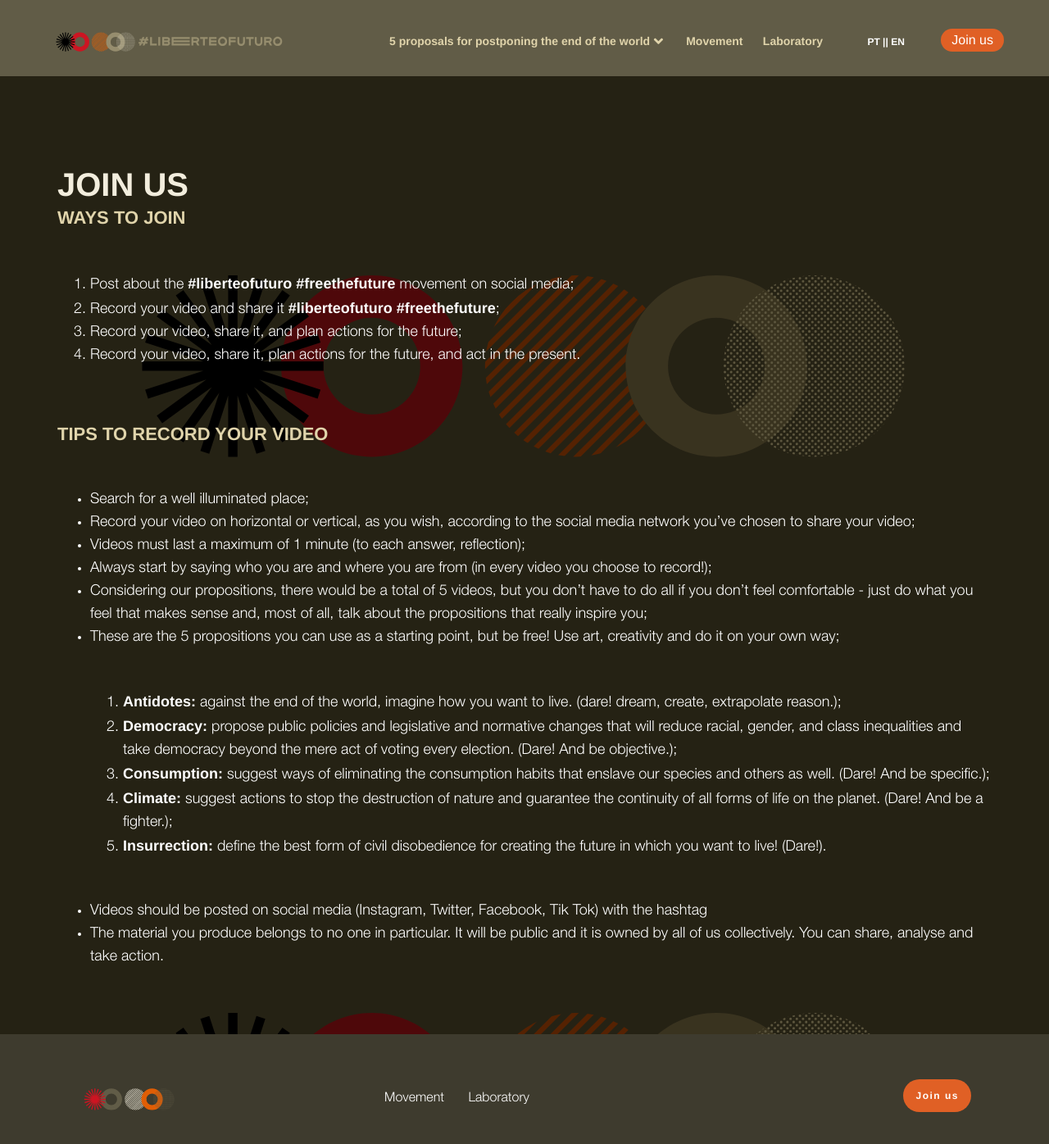
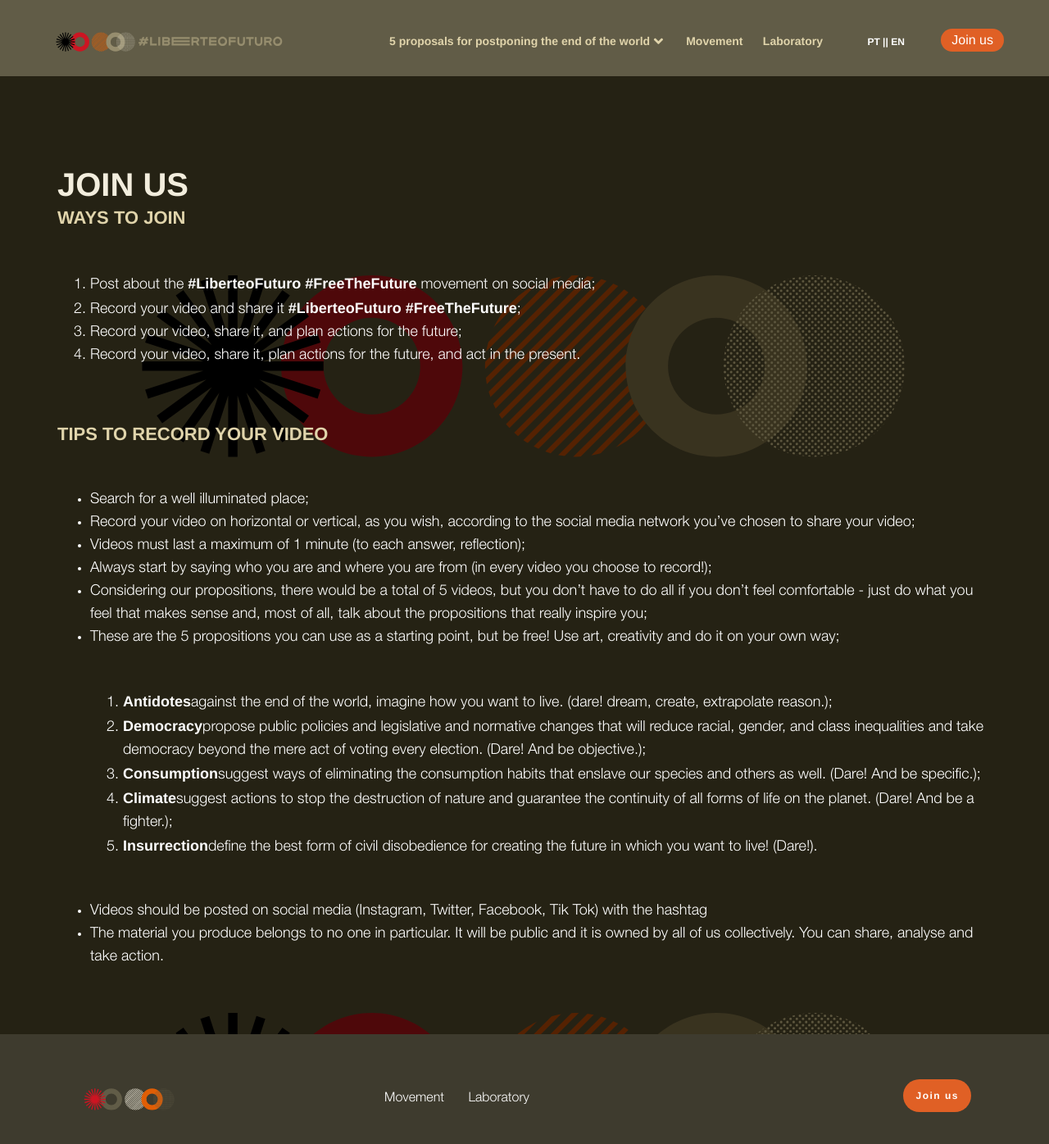
Before and after one commit to associacaosilo/liberteofuturo-site, a Jekyll site: the page built from _pages/participe-en.md, in a window 1280 px wide and 1400 px high. Shown: the top 1396 px of the window at 82% size. Built offline with Jekyll 4.4.1, drawn with Linux system fonts in a browser that asks for light colours; nearby versions of some CDN libraries.

Commit message:
Update participe.html

```diff
--- a/_layouts/participe.html
+++ b/_layouts/participe.html
@@ -22,8 +22,8 @@
                 </div>
                 <div class="col-xl-12 col-lg-12 white font_second font18">
                     <ol class="light">
-                        <li>{{page.topico1}} <strong>#liberteofuturo #freethefuture</strong> {{page.topico1Continua}}</li>
-                        <li>{{page.topico2}} <strong>#liberteofuturo #freethefuture</strong>;</li>
+                        <li>{{page.topico1}} <strong>#LiberteoFuturo #FreeTheFuture</strong> {{page.topico1Continua}}</li>
+                        <li>{{page.topico2}} <strong>#LiberteoFuturo #FreeTheFuture</strong>;</li>
                         <li>{{page.topico3}}</li>
                         <li>{{page.topico4}}</li>
                     </ol>
@@ -40,11 +40,11 @@
                         <li>{{page.item5}}</li>
                         <li>{{page.item6}}
                             <ol class="light top50 bottom50">
-                                <li><strong>{{page.categoria1}}:</strong> {{page.frase1}}</li>
-                                <li><strong>{{page.categoria2}}:</strong> {{page.frase2}}</li>
-                                <li><strong>{{page.categoria3}}:</strong> {{page.frase3}}</li>
-                                <li><strong>{{page.categoria4}}:</strong> {{page.frase4}}</li>
-                                <li><strong>{{page.categoria5}}:</strong> {{page.frase5}}</li>
+                                <li><strong>{{page.categoria1}}</strong>{{page.frase1}}</li>
+                                <li><strong>{{page.categoria2}}</strong>{{page.frase2}}</li>
+                                <li><strong>{{page.categoria3}}</strong>{{page.frase3}}</li>
+                                <li><strong>{{page.categoria4}}</strong>{{page.frase4}}</li>
+                                <li><strong>{{page.categoria5}}</strong>{{page.frase5}}</li>
                             </ol>
                         </li>
                         <li>{{page.item7}}</li>
```
